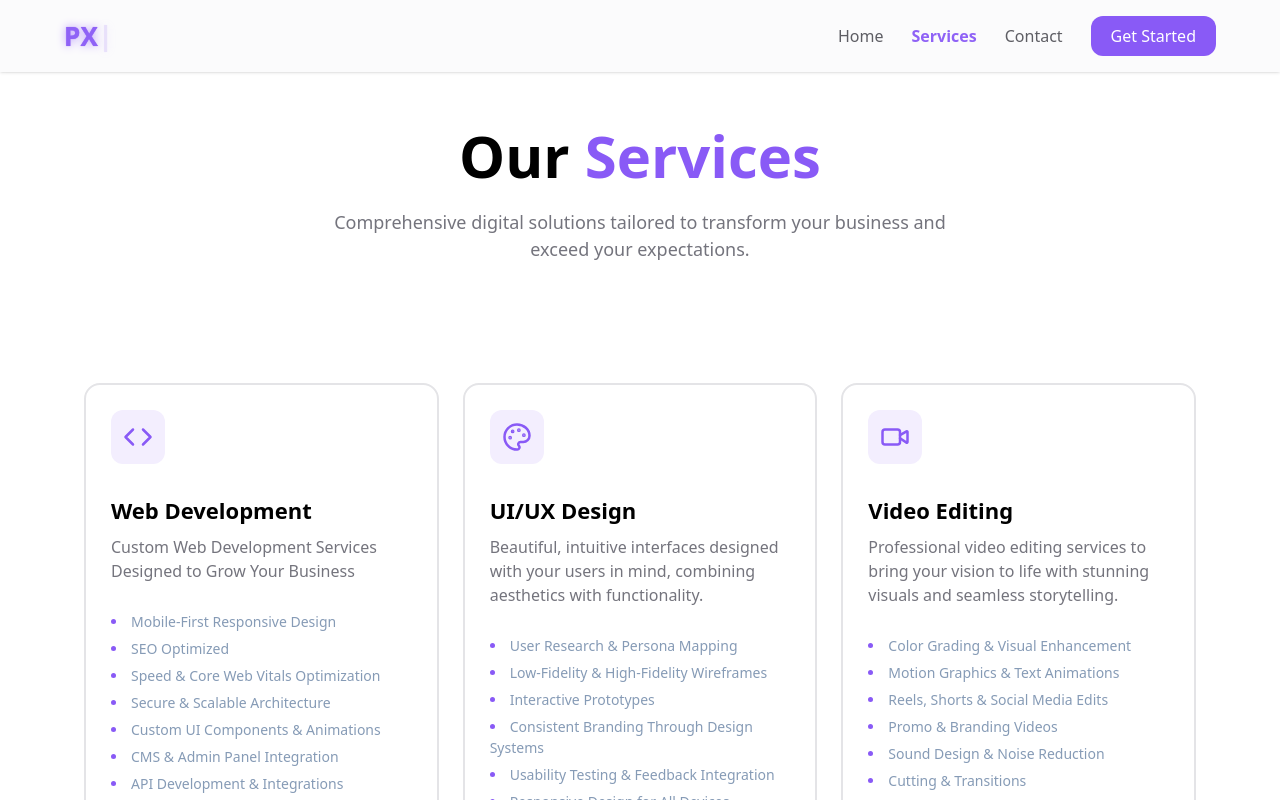
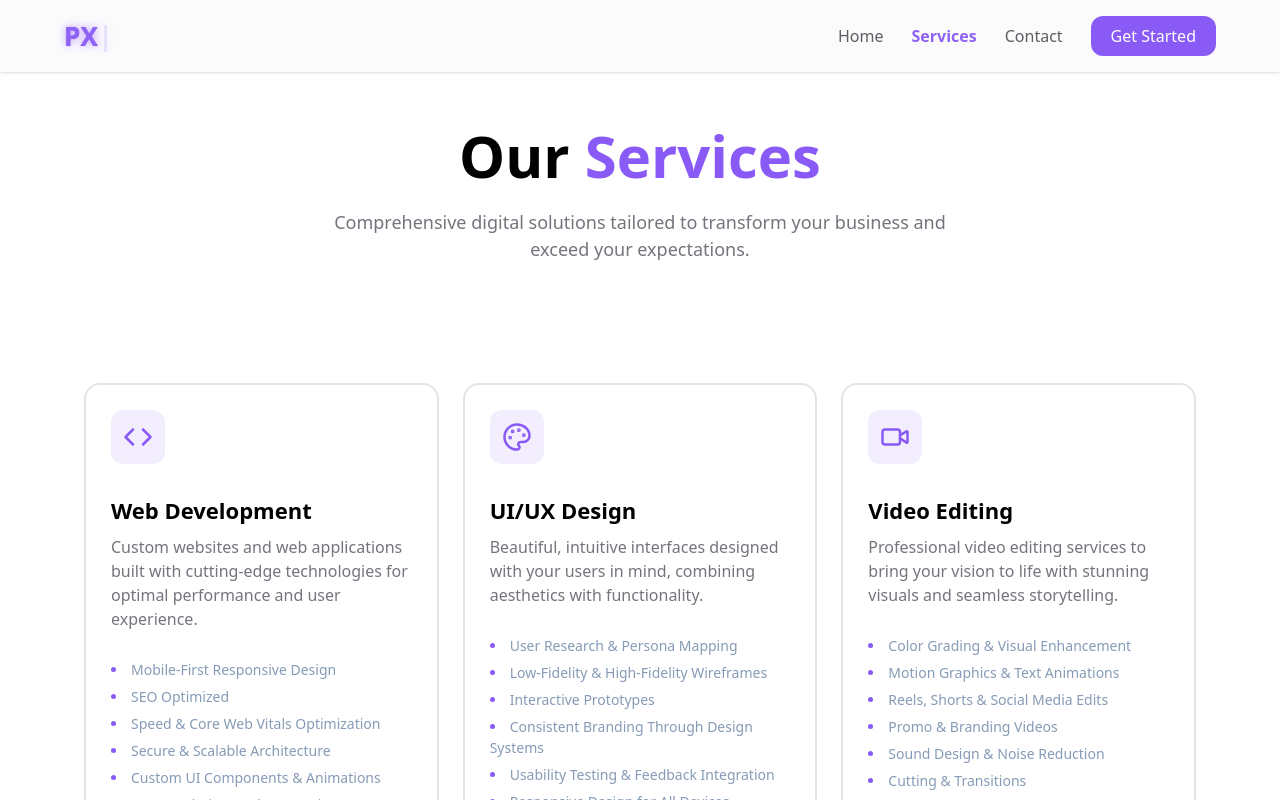
Before and after one commit to Mohamed2006tvm/praxire_website, a React (Vite) app: page /service in a window 1280 px wide. Shown: the top 800 px of the page. Built offline with nearby package versions, Linux system fonts and the light colour scheme.

Commit message:
Update Web Development description for clarity and improved user experience

```diff
--- a/src/Components/ServicePage.jsx
+++ b/src/Components/ServicePage.jsx
@@ -19,7 +19,7 @@ const ServicePage = () => {
       icon: <CodeIcon className="w-[30px] h-[30px] text-[#895AF6]" />,
       title: "Web Development",
       description:
-        "Custom Web Development Services Designed to Grow Your Business",
+        "Custom websites and web applications built with cutting-edge technologies for optimal performance and user experience.",
       lists: [
         "Mobile-First Responsive Design",
         "SEO Optimized",
```
